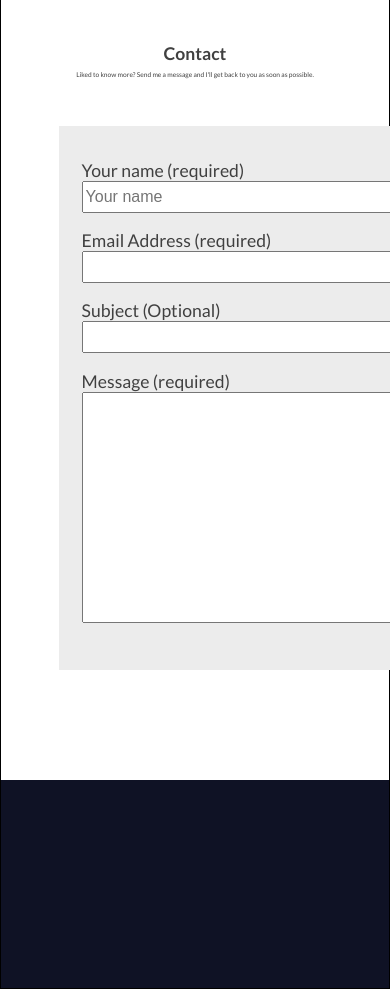
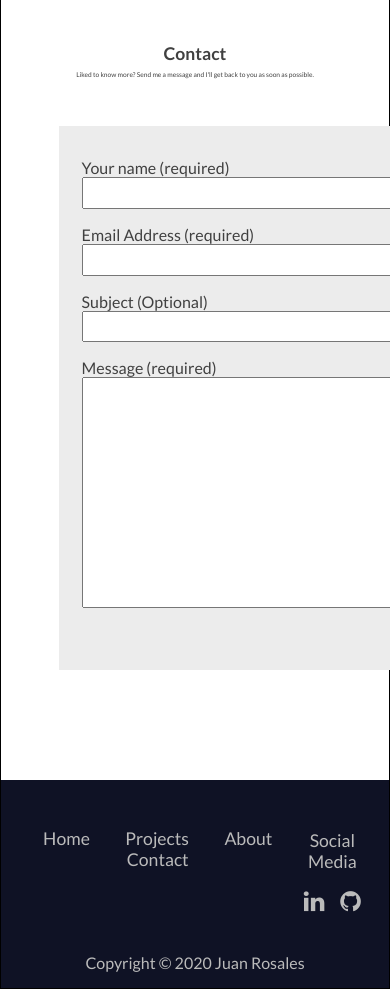
Before and after one commit to JuanRubi/Demo, a plain HTML site: page currentPortfolio/contactMe.html in a window 390 px wide. Shown: the part 260-1249 px from the top of the page. Drawn offline with Linux system fonts and the light colour scheme.

Commit message:
Finished footer design
The footer is finished. Just needs responsiveness

```diff
--- a/currentPortfolio/contactMe.html
+++ b/currentPortfolio/contactMe.html
@@ -4,6 +4,7 @@
     <meta charset="UTF-8">
     <meta name="viewport" content="width=device-width, initial-scale=1.0">
     <link href="https://fonts.googleapis.com/css2?family=Lato:wght@300;400;700&display=swap" rel="stylesheet">
+    <link rel="stylesheet" href="https://cdnjs.cloudflare.com/ajax/libs/font-awesome/4.7.0/css/font-awesome.min.css">
     <link rel="stylesheet" href="css/style.css">
     <title>Contact Me</title>
 </head>
@@ -49,7 +50,7 @@
                 <form action="">
                     <div class="formSection">
                         <p class="inputLabel">Your name (required)</p>
-                        <input class="contactBox" type="text" name="name" placeholder="Your name" size="59">
+                        <input class="contactBox" type="text" name="name" size="59">
                     </div>
 
                     <div class="formSection">
@@ -72,7 +73,29 @@
     </main>
 
     <footer>
+        <div class="footerLinks">
+            <div class="footerNav">
+                <a href="index.html">Home</a>
+                <a href="projects.html">Projects</a>
+                <a href="aboutMe.html">About</a>
+                <a href="contactMe.html">Contact</a>
+            </div>
 
+            <div class="socialMedia">
+                <p>Social Media</p>
+                <div class="mediaIcons">
+                    <div class="mediaIcon">
+                        <a href="https://www.linkedin.com/in/juanrosales96" class="fa fa-linkedin"></a>
+                    </div>
+
+                    <div class="mediaIcon">
+                        <a href="https://github.com/JuanRubi" class="fa fa-github"></a>
+                    </div>
+                </div>
+            </div>
+        </div>
+
+        <p id="copyRight">Copyright &#169 2020 Juan Rosales</p>
     </footer>
 </body>
 </html>
--- a/currentPortfolio/css/style.css
+++ b/currentPortfolio/css/style.css
@@ -43,7 +43,6 @@ nav a {
 
 .active-nav-link {
     border-bottom: 1px solid #1f4b8e;
-    border-radius:
 }
 
 #brandName {
@@ -107,6 +106,7 @@ main {
 /*------------------        ABOUT STYLES        -------------------*/
 
 form {
+    font-size: 1rem;
     width: 32.2rem;
     margin: 0 auto;
     padding-top: 1rem;
@@ -141,5 +141,47 @@ form {
 
 footer {
     height: 13rem;
+    color: #bbbbbb;
     background-color: #0f1225;
+
+    text-align: center;
 }
+
+h3 {
+    width: 7.3rem;
+    margin: 1rem auto;
+}
+
+.footerLinks {
+    width: 90%;
+    margin: 0 auto;
+    padding-top: 3rem;
+    display: flex;
+    justify-content: space-between;
+}
+
+.footerNav a{
+    color: #bbbbbb;
+    margin: 0 1rem;
+    text-decoration: none;
+}
+
+.socialMedia {
+    margin-top: -1rem;
+}
+
+.mediaIcons {
+    display: flex;
+    justify-content: center;
+}
+
+.fa {
+    font-size: 1.5rem;
+    color: #bbbbbb;
+    text-decoration: none;
+    padding: 0rem 0.5rem 1.5rem 0.5rem;
+}
+
+#copyRight {
+    font-size: 1rem;
+}
```
Also changed, not shown: currentPortfolio/aboutMe.html (+23 -0 lines), currentPortfolio/index.html (+23 -0 lines), currentPortfolio/projects.html (+23 -0 lines), firstPortfolio/dist/index.html (+0 -2 lines).
